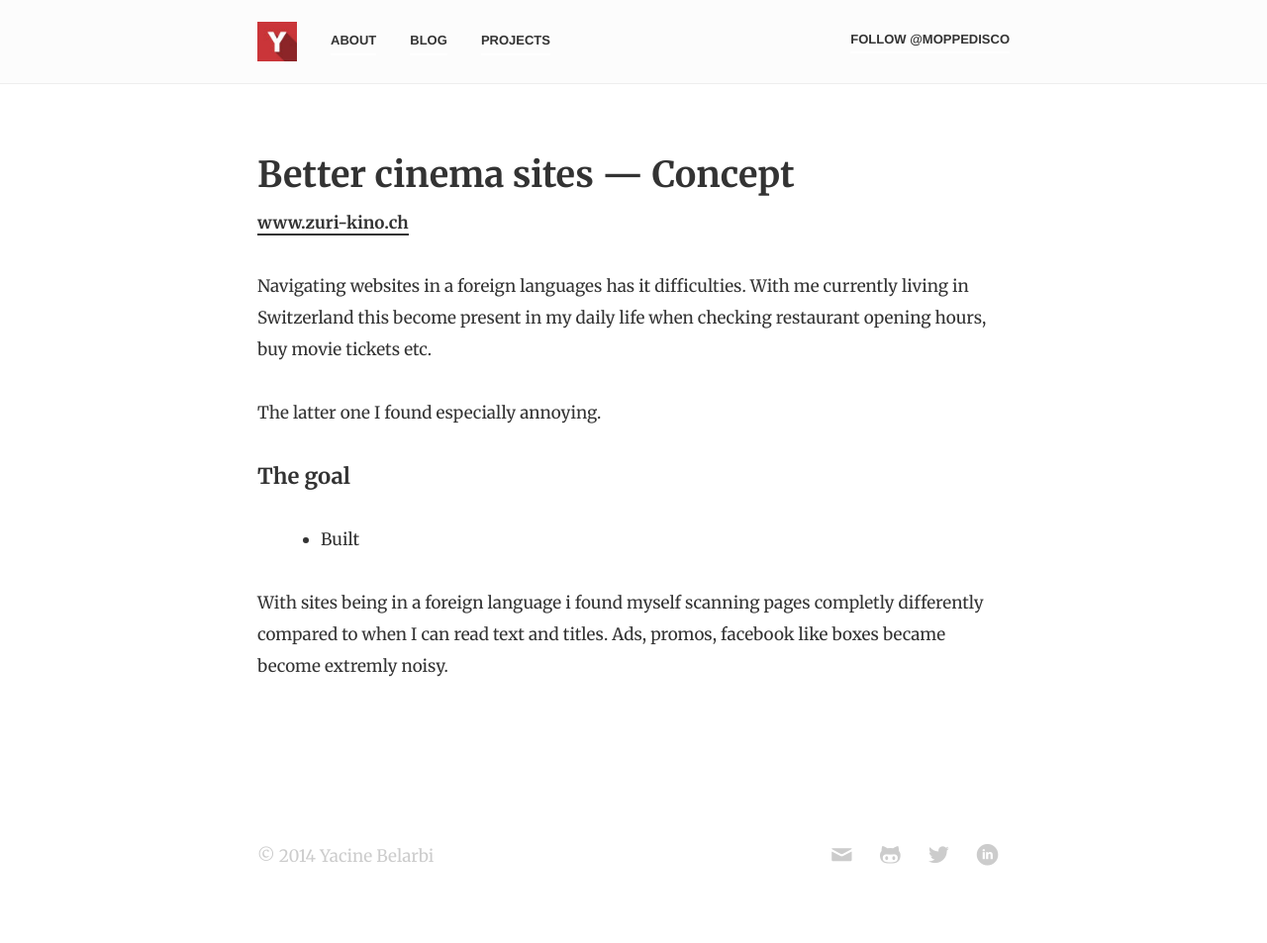
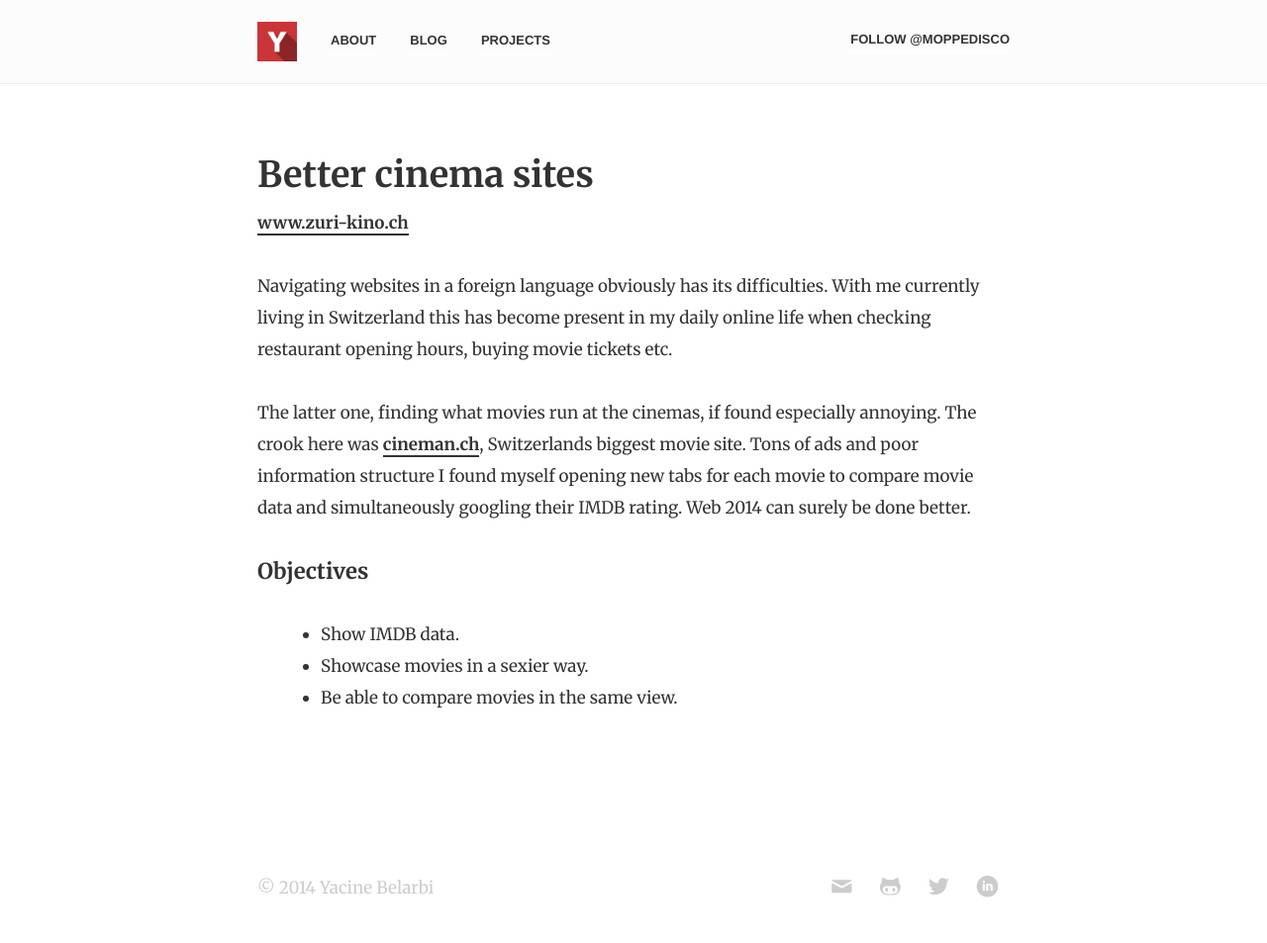
Before and after one commit to moppedisco/blog, a Jekyll site: the page built from projects/zuri-kino/index.html, in a window 1280 px wide. Shown: the whole page at 99% size. Built offline with Jekyll 4.4.1, drawn with Linux system fonts in a browser that asks for light colours; Markdown is read by kramdown in place of the engine named in the settings; comment, search, counter and statistics services are not loaded; before the commit the page ends 921 px from its top, so only the background shows below that.

Commit message:
updated text

```diff
--- a/projects/zuri-kino/index.html
+++ b/projects/zuri-kino/index.html
@@ -5,14 +5,15 @@ title: Projects - Zuri-kino
 
 <article class="post">
 	<div class="page">
-		<h1>Better cinema sites — Concept</h1>
+		<h1>Better cinema sites</h1>
 		<p><a href="http://zuri-kino.ch" target="_blank">www.zuri-kino.ch</a></p>
-		<p>Navigating websites in a foreign languages has it difficulties. With me currently living in Switzerland this become present in my daily life when checking restaurant opening hours, buy movie tickets etc.</p>
-		<p>The latter one I found especially annoying. </p>
-		<h2>The goal</h2>
+		<p>Navigating websites in a foreign language obviously has its difficulties. With me currently living in Switzerland this has become present in my daily online life when checking restaurant opening hours, buying movie tickets etc.</p>
+		<p>The latter one, finding what movies run at the cinemas, if found especially annoying. The crook here was <a href="http://cineman.ch" target="_blank">cineman.ch</a>, Switzerlands biggest movie site. Tons of ads and poor information structure I found myself opening new tabs for each movie to compare movie data and simultaneously googling their IMDB rating. Web 2014 can surely be done better.</p>
+		<h2>Objectives</h2>
 		<ul>
-			<li>Built</li>
+			<li>Show IMDB data.</li>
+			<li>Showcase movies in a sexier way.</li>
+			<li>Be able to compare movies in the same view.</li>
 		</ul>
-		<p>With sites being in a foreign language i found myself scanning pages completly differently compared to when I can read text and titles. Ads, promos, facebook like boxes became become extremly noisy.</p>
 	</div>
 </article>
```
